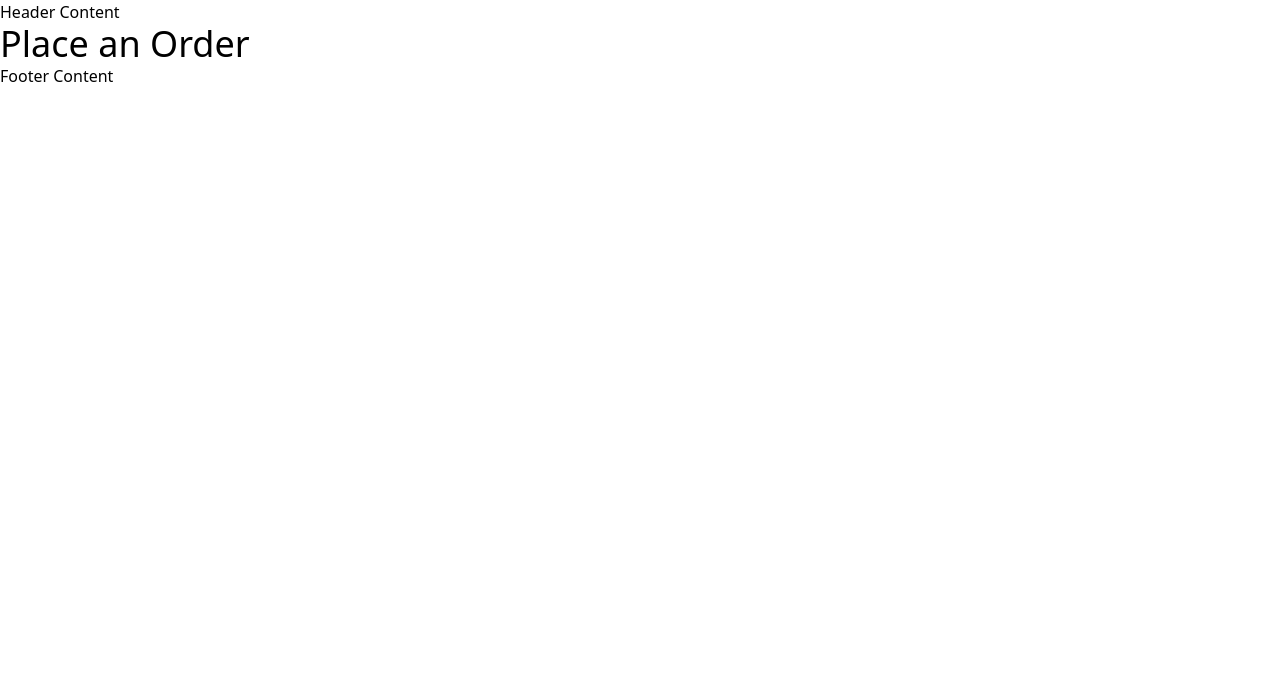
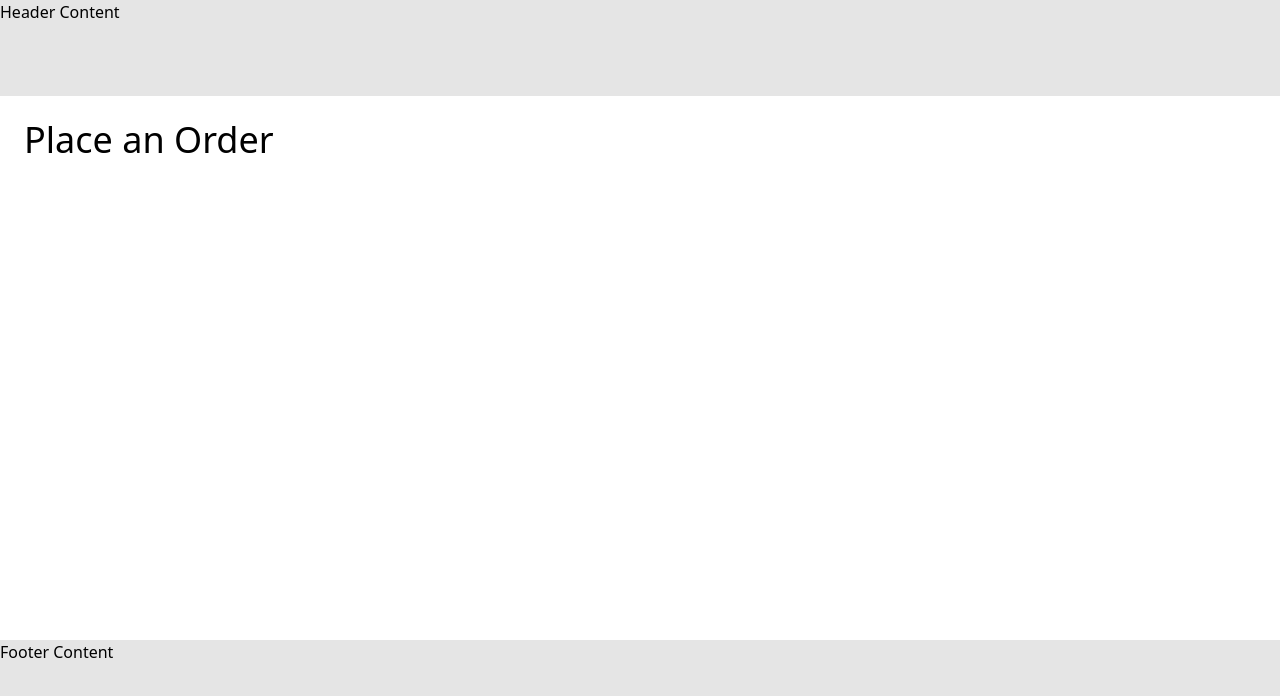
Before and after one commit to robert-laws/practice-dec-2020-react-app-with-tailwindcss, a React (Create React App) app: page /order in a window 1280 px wide. Shown: the top 696 px of the page. Built offline with nearby package versions, Linux system fonts and the light colour scheme.

Commit message:
begin layout and pages

```diff
--- a/src/App.js
+++ b/src/App.js
@@ -1,10 +1,11 @@
 import { BrowserRouter as Router, Route, Switch } from 'react-router-dom';
 import { Header, Main, Footer } from './layout';
-import { Home, Stores, Menu, Order } from './pages/';
+import { Home, Stores, Menu, Order, NotFound } from './pages/';
 
 function App() {
   return (
     <Router>
+      <div className='w-screen h-screen flex flex-col'>
         <Header />
         <Main>
           <Switch>
@@ -20,9 +21,13 @@ function App() {
             <Route path='/order'>
               <Order />
             </Route>
+            <Route path='/*'>
+              <NotFound />
+            </Route>
           </Switch>
         </Main>
         <Footer />
+      </div>
     </Router>
   );
 }
--- /dev/null
+++ b/src/layout/CenterAll.js
@@ -0,0 +1,9 @@
+import React from 'react';
+
+export const CenterAll = ({ children }) => {
+  return (
+    <div className='w-full h-full flex flex-col justify-center items-center'>
+      {children}
+    </div>
+  );
+};
--- a/src/layout/Footer.js
+++ b/src/layout/Footer.js
@@ -1,5 +1,7 @@
 import React from 'react';
 
 export const Footer = () => {
-  return <footer>Footer Content</footer>;
+  return (
+    <footer className='flex-initial h-40 bg-gray-200'>Footer Content</footer>
+  );
 };
--- a/src/layout/Header.js
+++ b/src/layout/Header.js
@@ -1,5 +1,7 @@
 import React from 'react';
 
 export const Header = () => {
-  return <header>Header Content</header>;
+  return (
+    <header className='flex-initial h-24 bg-gray-200'>Header Content</header>
+  );
 };
--- a/src/layout/Main.js
+++ b/src/layout/Main.js
@@ -1,5 +1,5 @@
 import React from 'react';
 
 export const Main = ({ children }) => {
-  return <main>{children}</main>;
+  return <main className='flex-1'>{children}</main>;
 };
--- /dev/null
+++ b/src/layout/SubPage.js
@@ -0,0 +1,5 @@
+import React from 'react';
+
+export const SubPage = ({ children }) => {
+  return <div className='container mx-auto w-full p-6'>{children}</div>;
+};
--- a/src/pages/Menu.js
+++ b/src/pages/Menu.js
@@ -1,9 +1,10 @@
 import React from 'react';
+import { SubPage } from '../layout/SubPage';
 
 export const Menu = () => {
   return (
-    <>
+    <SubPage>
       <h1 className='text-4xl'>Menu</h1>
-    </>
+    </SubPage>
   );
 };
--- /dev/null
+++ b/src/pages/NotFound.js
@@ -0,0 +1,10 @@
+import React from 'react';
+import { CenterAll } from '../layout/CenterAll';
+
+export const NotFound = () => {
+  return (
+    <CenterAll>
+      <h1 className='text-4xl'>Page Not Found</h1>
+    </CenterAll>
+  );
+};
--- a/src/pages/Order.js
+++ b/src/pages/Order.js
@@ -1,9 +1,10 @@
 import React from 'react';
+import { SubPage } from '../layout/SubPage';
 
 export const Order = () => {
   return (
-    <>
+    <SubPage>
       <h1 className='text-4xl'>Place an Order</h1>
-    </>
+    </SubPage>
   );
 };
--- a/src/pages/Stores.js
+++ b/src/pages/Stores.js
@@ -1,9 +1,10 @@
 import React from 'react';
+import { SubPage } from '../layout/SubPage';
 
 export const Stores = () => {
   return (
-    <>
+    <SubPage>
       <h1 className='text-4xl'>Stores</h1>
-    </>
+    </SubPage>
   );
 };
--- a/src/pages/index.js
+++ b/src/pages/index.js
@@ -2,3 +2,4 @@ export { Home } from './Home';
 export { Stores } from './Stores';
 export { Menu } from './Menu';
 export { Order } from './Order';
+export { NotFound } from './NotFound';
```
Also changed, not shown: 1 other file (tests, documents, lock files or other folders). Lines whose indentation alone changed are shown as unchanged.
